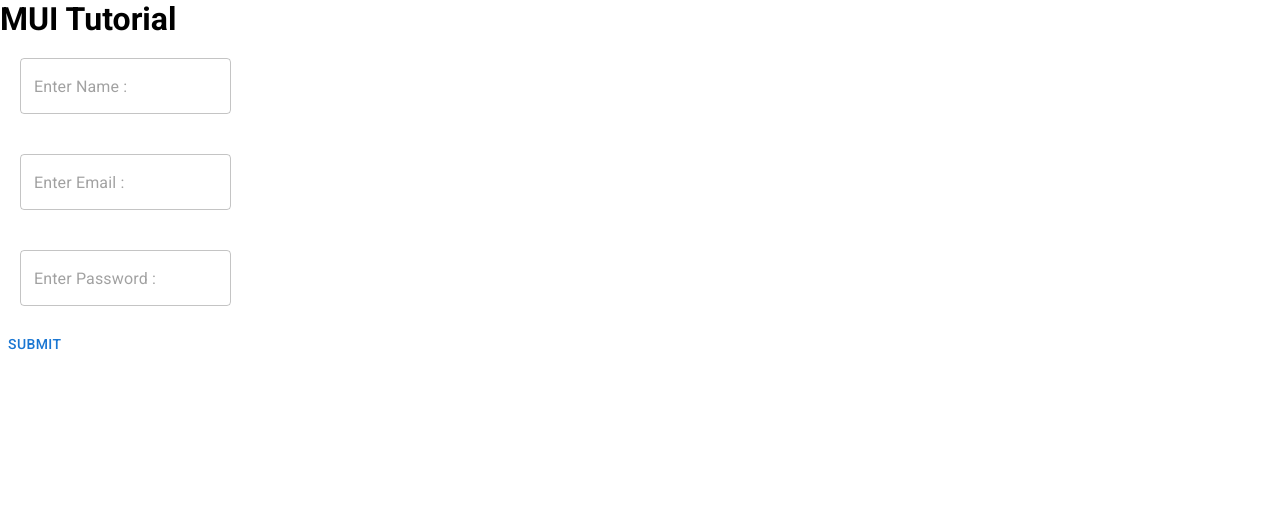
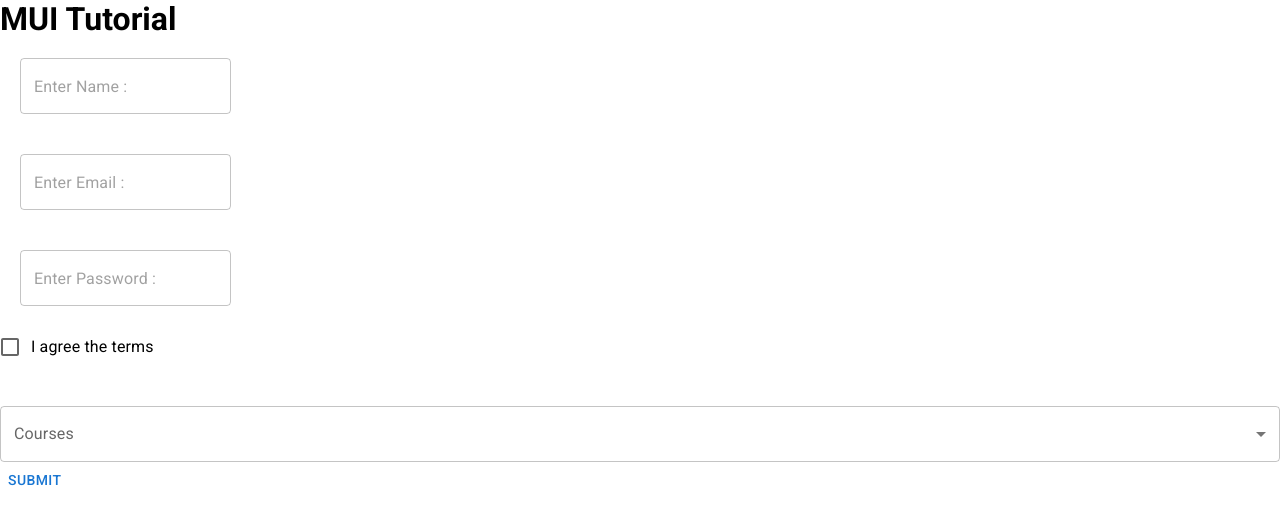
Before and after one commit to mudassirarif17/Mui, a React (Create React App) app: page / in a window 1280 px wide. Shown: the top 524 px of the page. Built offline with nearby package versions, Linux system fonts and the light colour scheme.

Commit message:
dropdown is done

```diff
--- a/src/components/Form.js
+++ b/src/components/Form.js
@@ -1,10 +1,13 @@
 import React , {useState} from 'react';
-import {Button, TextField} from "@mui/material"
+import {Button, TextField , FormControlLabel ,  FormGroup , Checkbox , FormControl, InputLabel , Select, MenuItem } from "@mui/material"
+
 
 const Form = () => {
     const [name , setName] = useState("");
     const [email , setEmail] = useState("");
     const [password , setPassword] = useState("");
+    const [per , setPer] = useState(false);
+    const [courses , setCourses] = useState([]);
 
     const changeHandler = (e)=>{
         if(e.target.name === "name"){
@@ -16,6 +19,9 @@
         if(e.target.name === "password"){
             setPassword(e.target.value);
         }
+        if(e.target.name === "courses"){
+          setCourses([...courses , e.target.value])
+        }
     }
 
     const submitHandler = (e) =>{
@@ -24,17 +30,39 @@
         console.log(name);
         console.log(email);
         console.log(password)
+        console.log(per)
+        console.log(courses)
     }
   return (
     <>
     <form onSubmit={submitHandler}>
+      {/* text field is used for input */}
       <TextField onChange={changeHandler} value={name} name='name' type='text' variant='outlined' sx={{margin : "20px"}} placeholder='Enter Name : '/>
       <br/>
       <TextField onChange={changeHandler} value={email} name='email' type='email' variant='outlined'sx={{margin : "20px"}} placeholder='Enter Email : '/>
       <br/>
       <TextField onChange={changeHandler} value={password} name='password' type='password' variant='outlined'sx={{margin : "20px"}} placeholder='Enter Password : '/>
       <br/>
+
+      {/* form group is used for checkbox */}
+      <FormGroup>
+        <FormControlLabel label="I agree the terms" control={<Checkbox onChange={()=> setPer(true)}/>}></FormControlLabel>
+      </FormGroup>
+
+      <br/><br/>
+
+      {/* Form control is used for dropdown */}
+      <FormControl fullWidth>
+    <InputLabel id="menu">Courses</InputLabel>
+    <Select name='courses' labelId='menu' id='label-list' label="courses" value={courses} onChange={changeHandler}>
+      <MenuItem value={'mongodb'}>MongoDB</MenuItem>
+      <MenuItem value={'firebase'}>FireBase</MenuItem>
+      <MenuItem value={'sql'}>SQl</MenuItem>
+    </Select>
+      </FormControl>
+
       <Button  type='submit'>submit</Button>
+
       </form>
     </>
   )
```
